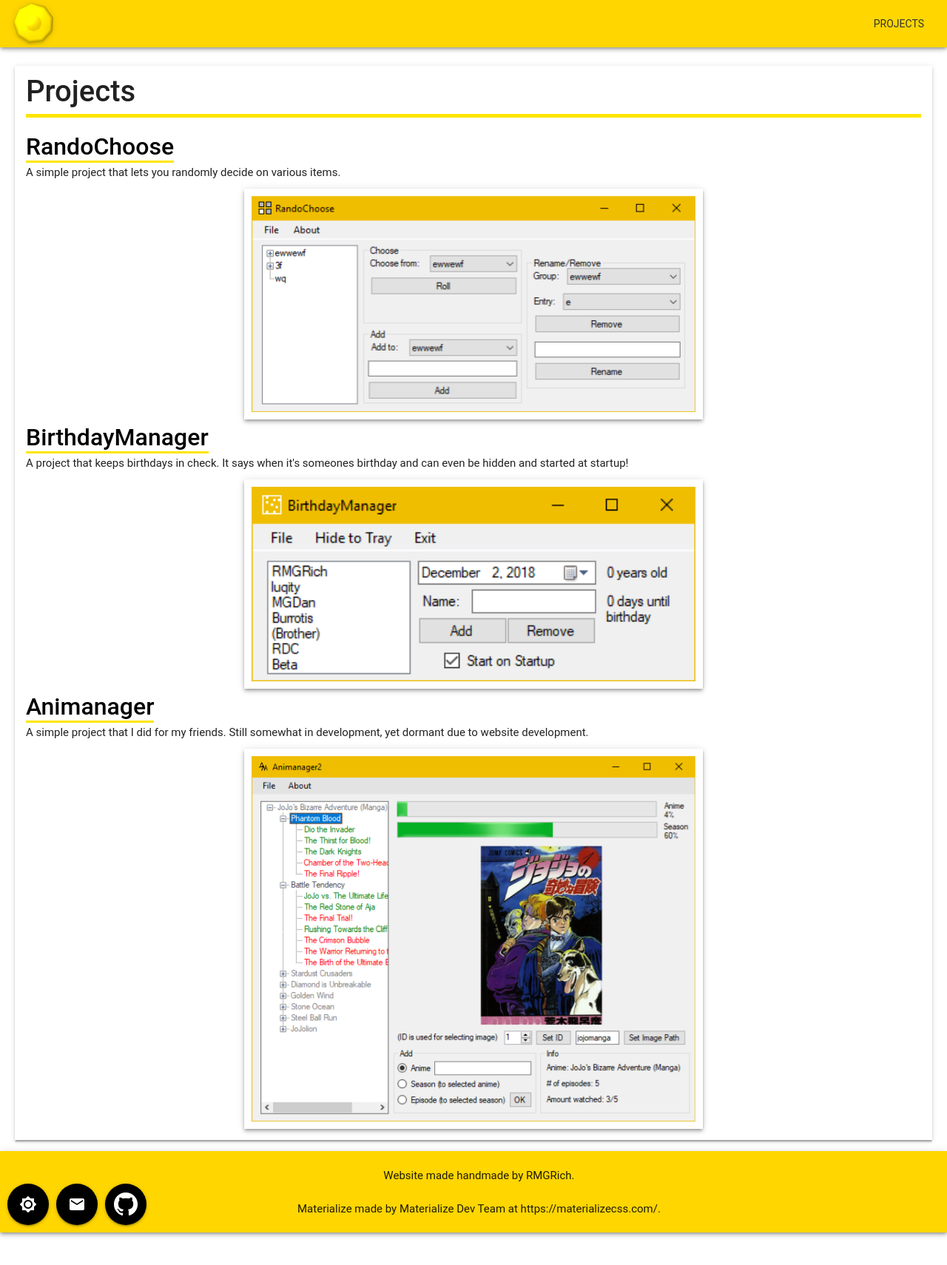
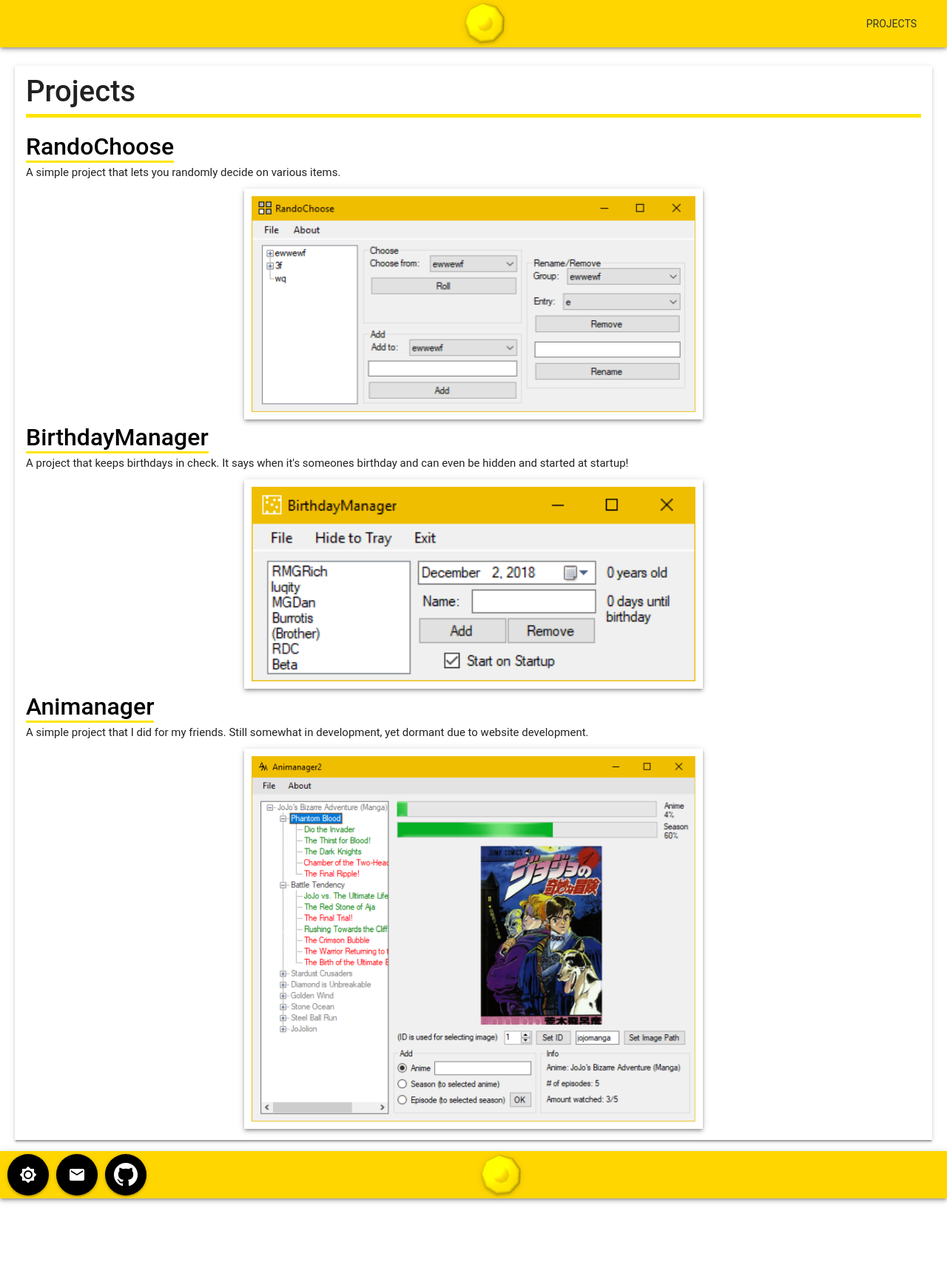
Before and after one commit to MGRich/MGRich.github.io, a plain HTML site: page html/home.html in a window 1280 px wide. Shown: the whole page at 74% size. Drawn offline with nearby package versions, Linux system fonts and the light colour scheme.

Commit message:
change footer

```diff
--- a/html/footer.html
+++ b/html/footer.html
@@ -1,12 +1,10 @@
 <div class="footer" style="white-space: pre-wrap">
-    Website made handmade by RMGRich.
-
-    Materialize made by Materialize Dev Team at https://materializecss.com/.
     <div class="button-container">
         <a class="btn-floating btn-large waves-effect waves-light" id="dark"><i class="material-icons">brightness_7</i></a>
         <a class="btn-floating btn-large waves-effect waves-light" href="mailto:rmgrichdeveloper@gmail.com"><i class="material-icons">email</i></a>
         <a class="btn-floating btn-large waves-effect waves-light github" href="https://github.com/MGRich"><img width="32" height="32" src="../img/gitico.png"></a>
     </div>
+    <img class="logo" src="../img/logo.png"/>
 
 
     <script>
--- a/main/main.scss
+++ b/main/main.scss
@@ -21,13 +21,22 @@ $gold: #FFE500;
     display: flex;
     align-items: center !important;
     .logo {
-        width: 60px;
-        height: 60px;
         position: relative;
         bottom: 9px;
         left:15px;
-        filter: drop-shadow(0 2px 2px rgba(0,0,0,0.07)) drop-shadow(0 3px 1px rgba(0,0,0,0.06)) drop-shadow(0 1px 5px rgba(0,0,0,0.1));
+        display: block;
+        margin: auto;
     }
+    #nav-mobile {
+        position: absolute;
+        top:10px;
+        right: 10px;
+    }
+}
+.logo {
+    filter: drop-shadow(0 2px 2px rgba(0,0,0,0.07)) drop-shadow(0 3px 1px rgba(0,0,0,0.06)) drop-shadow(0 1px 5px rgba(0,0,0,0.1));
+    width: 60px;
+    height: 60px;
 }
 div {
     font-family: Roboto, 'Segoe UI', Arial, Helvetica, sans-serif;
@@ -125,13 +134,13 @@ a.subheader {
 .footer {
     position: relative;
     bottom: 0px;
-    height: 110px;
+    height: 64px;
     width: 100%;
     text-align: center;
     white-space: pre-wrap;
     .button-container {
         position: absolute;
-        bottom: 10px;
+        bottom: 4px;
         left:10px;
         height: 56px;
         display: flex;
@@ -139,6 +148,10 @@ a.subheader {
             @extend .black;
             margin-right: 10px;
         }
+    }
+    .logo {
+        position: absolute;
+        bottom: 2px;
     }
 }
 
```
Also changed, not shown: html/credits.html (added, +52 -0 lines), main/main.css.
